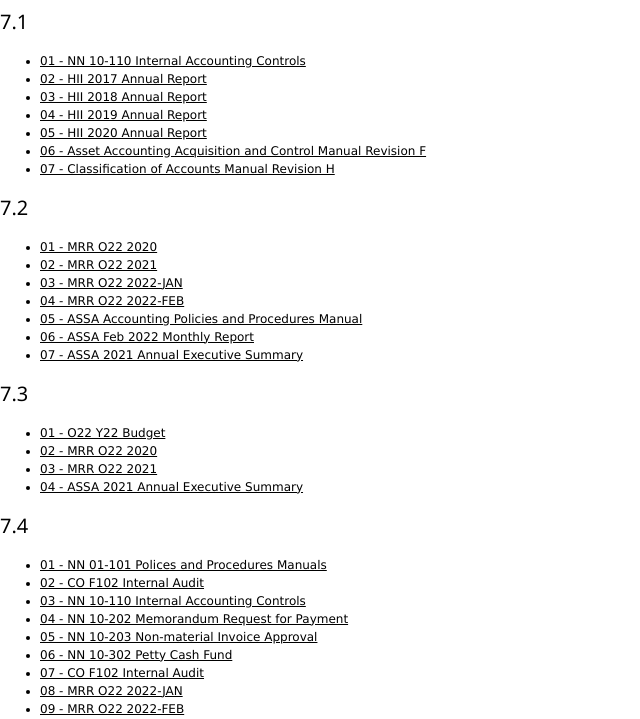
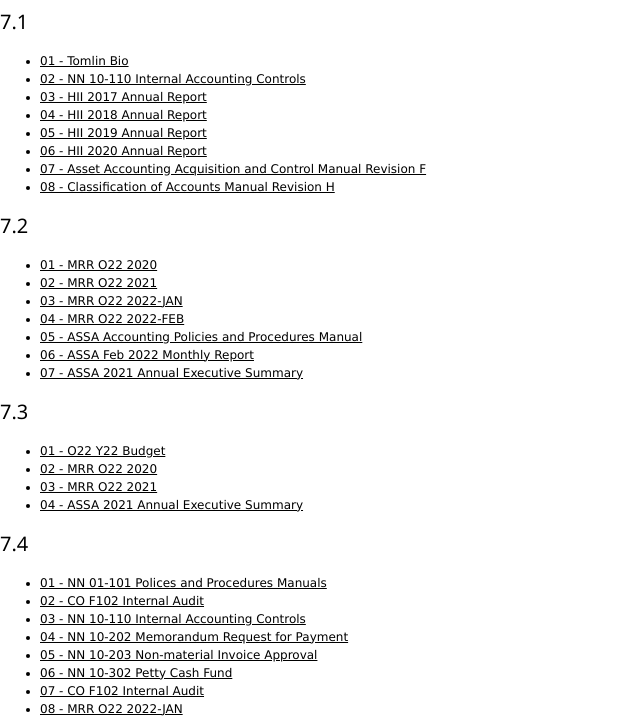
Before and after one commit to lfe011969/apprentice.io, a plain HTML site: page standard7-core.html in a window 1280 px wide. Shown: the part 81-800 px from the top of the page, without its empty margins (0-640 px from the left). Drawn offline with nearby package versions, Linux system fonts and the light colour scheme.

Commit message:
Update standard7-core.html

```diff
--- a/standard7-core.html
+++ b/standard7-core.html
@@ -26,13 +26,14 @@
         <h2>Standard 7</h2>
 		<h4>7.1</h4>
 		<ul>
-			<li><a href="https://www.as.edu/wp-content/uploads/2022/07/01-NN-10-110-Internal-Accounting-Controls.pdf" target="XYZ123">01 - NN 10-110 Internal Accounting Controls</a></li>
-			<li><a href="https://www.as.edu/wp-content/uploads/2022/07/02-HII-2017-Annual-Report.pdf" target="XYZ123">02 - HII 2017 Annual Report</a></li>
-			<li><a href="https://www.as.edu/wp-content/uploads/2022/07/03-HII-2018-Annual-Report.pdf" target="XYZ123">03 - HII 2018 Annual Report</a></li>
-			<li><a href="https://www.as.edu/wp-content/uploads/2022/07/04-HII-2019-Annual-Report.pdf" target="XYZ123">04 - HII 2019 Annual Report</a></li>
-			<li><a href="https://www.as.edu/wp-content/uploads/2022/07/05-HII-2020-Annual-Report.pdf" target="XYZ123">05 - HII 2020 Annual Report</a></li>
-			<li><a href="https://www.as.edu/wp-content/uploads/2022/07/06-Asset-Accounting-Acquisition-and-Control-Manual-Revision-F.pdf" target="XYZ123">06 - Asset Accounting Acquisition and Control Manual Revision F</a></li>
-			<li><a href="https://www.as.edu/wp-content/uploads/2022/07/07-Classification-of-Accounts-Manual-Revision-H.pdf" target="XYZ123">07 - Classification of Accounts Manual Revision H</a></li>
+			<li><a href="https://www.as.edu/wp-content/uploads/2022/08/01-Tomlin-Bio.pdf" target="XYZ123">01 - Tomlin Bio</a></li>
+			<li><a href="https://www.as.edu/wp-content/uploads/2022/07/01-NN-10-110-Internal-Accounting-Controls.pdf" target="XYZ123">02 - NN 10-110 Internal Accounting Controls</a></li>
+			<li><a href="https://www.as.edu/wp-content/uploads/2022/07/02-HII-2017-Annual-Report.pdf" target="XYZ123">03 - HII 2017 Annual Report</a></li>
+			<li><a href="https://www.as.edu/wp-content/uploads/2022/07/03-HII-2018-Annual-Report.pdf" target="XYZ123">04 - HII 2018 Annual Report</a></li>
+			<li><a href="https://www.as.edu/wp-content/uploads/2022/07/04-HII-2019-Annual-Report.pdf" target="XYZ123">05 - HII 2019 Annual Report</a></li>
+			<li><a href="https://www.as.edu/wp-content/uploads/2022/07/05-HII-2020-Annual-Report.pdf" target="XYZ123">06 - HII 2020 Annual Report</a></li>
+			<li><a href="https://www.as.edu/wp-content/uploads/2022/07/06-Asset-Accounting-Acquisition-and-Control-Manual-Revision-F.pdf" target="XYZ123">07 - Asset Accounting Acquisition and Control Manual Revision F</a></li>
+			<li><a href="https://www.as.edu/wp-content/uploads/2022/07/07-Classification-of-Accounts-Manual-Revision-H.pdf" target="XYZ123">08 - Classification of Accounts Manual Revision H</a></li>
 		</ul>
 
 		<h4>7.2</h4>
```
